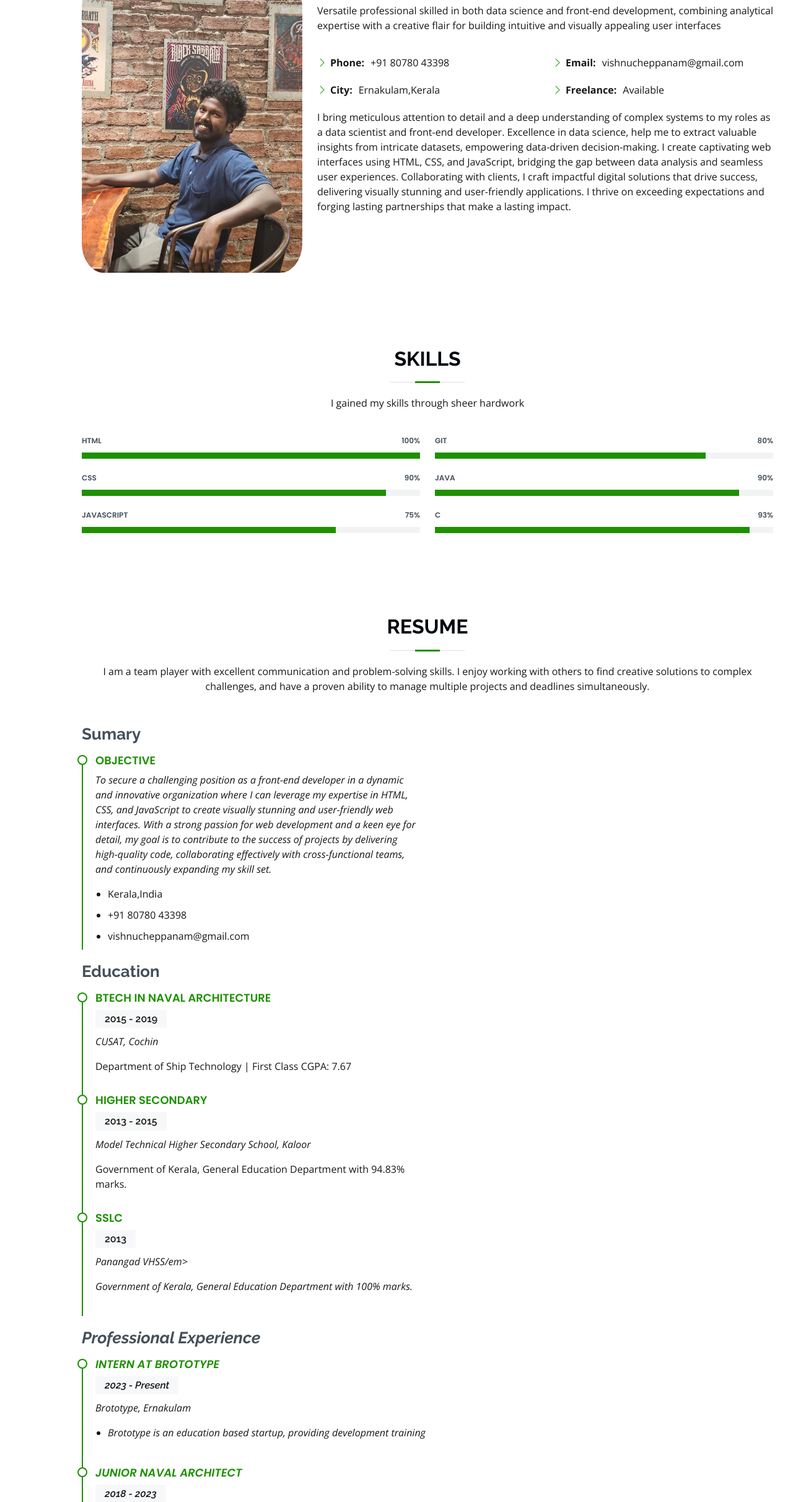
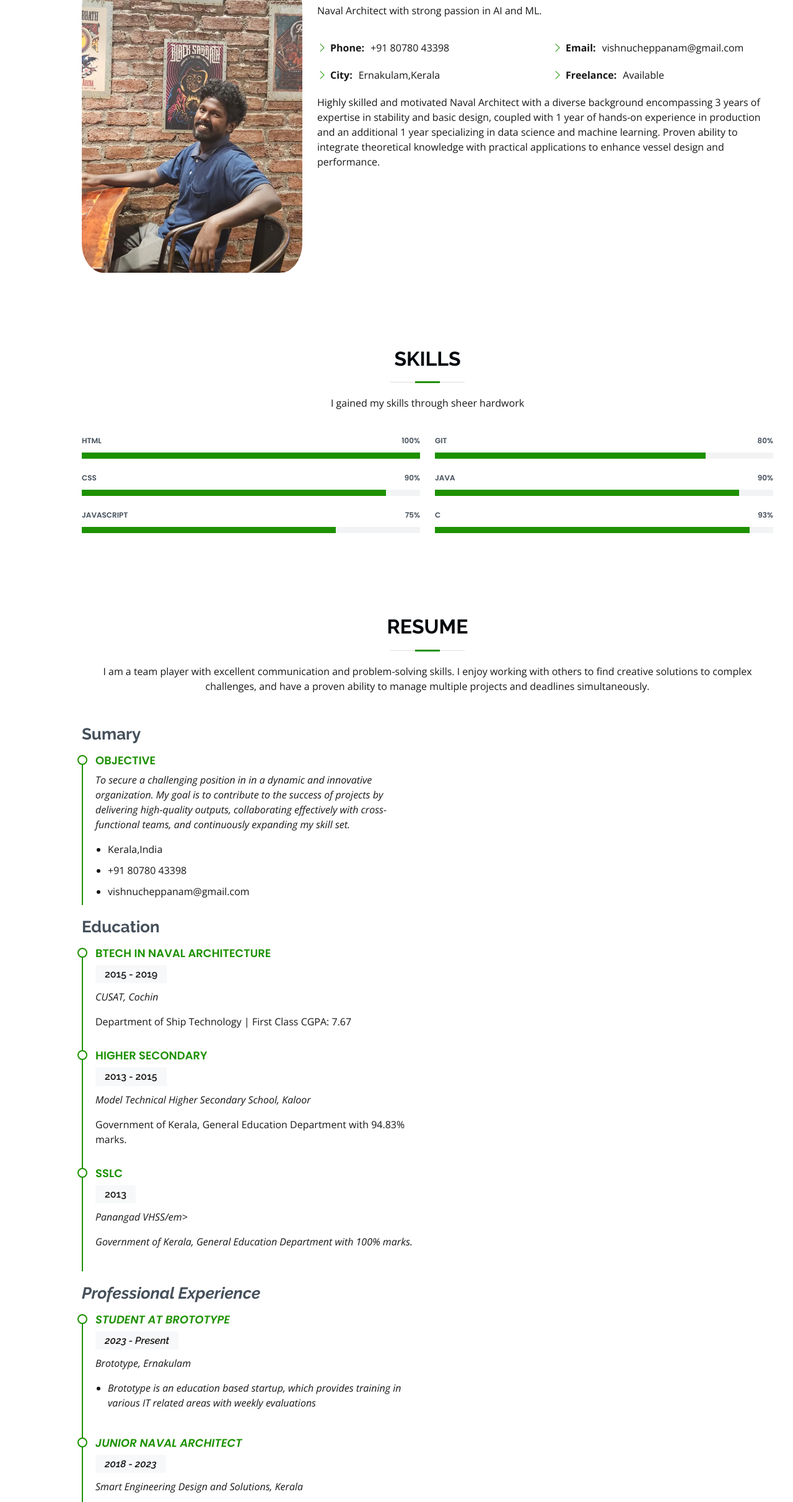
Before and after one commit to vishnuprksh/vishnuprksh, a plain HTML site: page index.html in a window 1280 px wide. Shown: the part 1003-3426 px from the top of the page at 62% size. Drawn offline with nearby package versions, Linux system fonts and the light colour scheme.

Commit message:
updated the resume

```diff
--- a/index.html
+++ b/index.html
@@ -69,7 +69,7 @@
   <section id="hero" class="d-flex flex-column justify-content-center">
     <div class="container" data-aos="zoom-in" data-aos-delay="100">
       <h1>VISHNU PRAKASH</h1>
-      <p>I'm <span class="typed" data-typed-items="a Naval Architect, a data scientist, a game developer"></span></p>
+      <p>I'm <span class="typed" data-typed-items="a Naval Architect, a data scientist"></span></p>
       <div class="social-links">
         <a href="https://www.youtube.com/channel/UCMjMtgVwmvns2R7MGgTpYPQ" class="youtube"><i
             class="bx bxl-youtube"></i></a>
@@ -98,7 +98,7 @@
           <div class="col-lg-8 pt-4 pt-lg-0 content">
             <h3>Vishnu Prakash</h3>
             <p>
-              Versatile professional skilled in both data science and front-end development, combining analytical expertise with a creative flair for building intuitive and visually appealing user interfaces
+              Naval Architect with strong passion in AI and ML.
             </p>
             <div class="row row-heading">
               <div class="col-lg-6">
@@ -118,8 +118,10 @@
               </div>
             </div>
             <p>
-              I bring meticulous attention to detail and a deep understanding of complex systems to my roles as a data scientist and front-end developer. Excellence in data science, help me to extract valuable insights from intricate datasets, empowering data-driven decision-making.
-              I create captivating web interfaces using HTML, CSS, and JavaScript, bridging the gap between data analysis and seamless user experiences. Collaborating with clients, I craft impactful digital solutions that drive success, delivering visually stunning and user-friendly applications. I thrive on exceeding expectations and forging lasting partnerships that make a lasting impact.
+              Highly skilled and motivated Naval Architect with a diverse background encompassing 3 years of
+expertise in stability and basic design, coupled with 1 year of hands-on experience in production and
+an additional 1 year specializing in data science and machine learning. Proven ability to integrate
+theoretical knowledge with practical applications to enhance vessel design and performance.
             </p>
           </div>
         </div>
@@ -218,7 +220,7 @@
             <h3 class="resume-title">Sumary</h3>
             <div class="resume-item pb-0">
               <h4>OBJECTIVE</h4>
-              <p><em>To secure a challenging position as a front-end developer in a dynamic and innovative organization where I can leverage my expertise in HTML, CSS, and JavaScript to create visually stunning and user-friendly web interfaces. With a strong passion for web development and a keen eye for detail, my goal is to contribute to the success of projects by delivering high-quality code, collaborating effectively with cross-functional teams, and continuously expanding my skill set.</em>
+              <p><em>To secure a challenging position in in a dynamic and innovative organization. My goal is to contribute to the success of projects by delivering high-quality outputs, collaborating effectively with cross-functional teams, and continuously expanding my skill set.</em>
               </p>
               <ul>
                 <li>Kerala,India</li>
@@ -250,11 +252,11 @@
           <div class="col-lg-6">
             <h3 class="resume-title">Professional Experience</h3>
             <div class="resume-item">
-              <h4>Intern At Brototype</h4>
+              <h4>Student At Brototype</h4>
               <h5>2023 - Present</h5>
               <p><em>Brototype, Ernakulam </em></p>
               <ul>
-                <li>Brototype is an education based startup, providing development training</li>
+                <li>Brototype is an education based startup, which provides training in various IT related areas with weekly evaluations</li>
               </ul>
             </div>
             <div class="resume-item">
@@ -262,9 +264,9 @@
               <h5>2018 - 2023</h5>
               <p><em>Smart Engineering Design and Solutions,  Kerala </em></p>
               <ul>
-                <li>Team Managment</li>
-                <li>Work Scheduling and analysis</li>
                 <li>Ship Stability and Design</li>
+                <li>EEXI Calculation</li>
+                <li>NAPA Manager application development</li>
               </ul>
             </div>
 
@@ -280,7 +282,7 @@
 
         <div class="section-title">
           <h2>Projects</h2>
-          <p>Let's talk about a project...</p>
+          <p>Let's talk about Projects</p>
         </div>
 
         <!--
```
